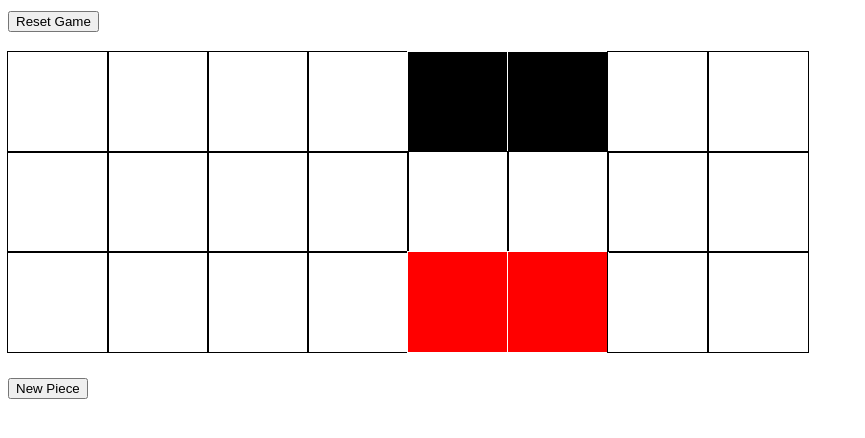
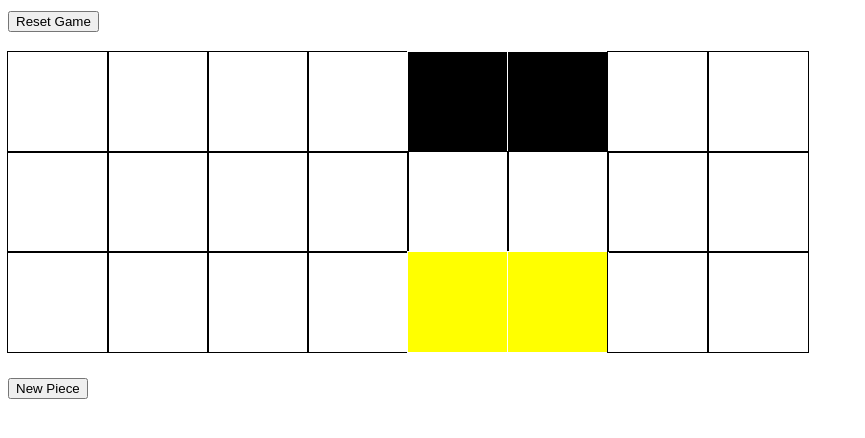
Before and after one commit to travis-cramer/ur, a Flask app: page /board/ in a window 1280 px wide. Shown: the top 438 px of the page, without its empty margins (0-865 px from the left). Run offline with Flask 2, Linux system fonts and the light colour scheme; data that the repository does not hold is empty.

Commit message:
change white end color

```diff
--- a/static/style.css
+++ b/static/style.css
@@ -14,7 +14,7 @@ div {
 }
 
 #white-finish {
-	background: red;
+	background: yellow;
 	color: white;
 }
 
```
